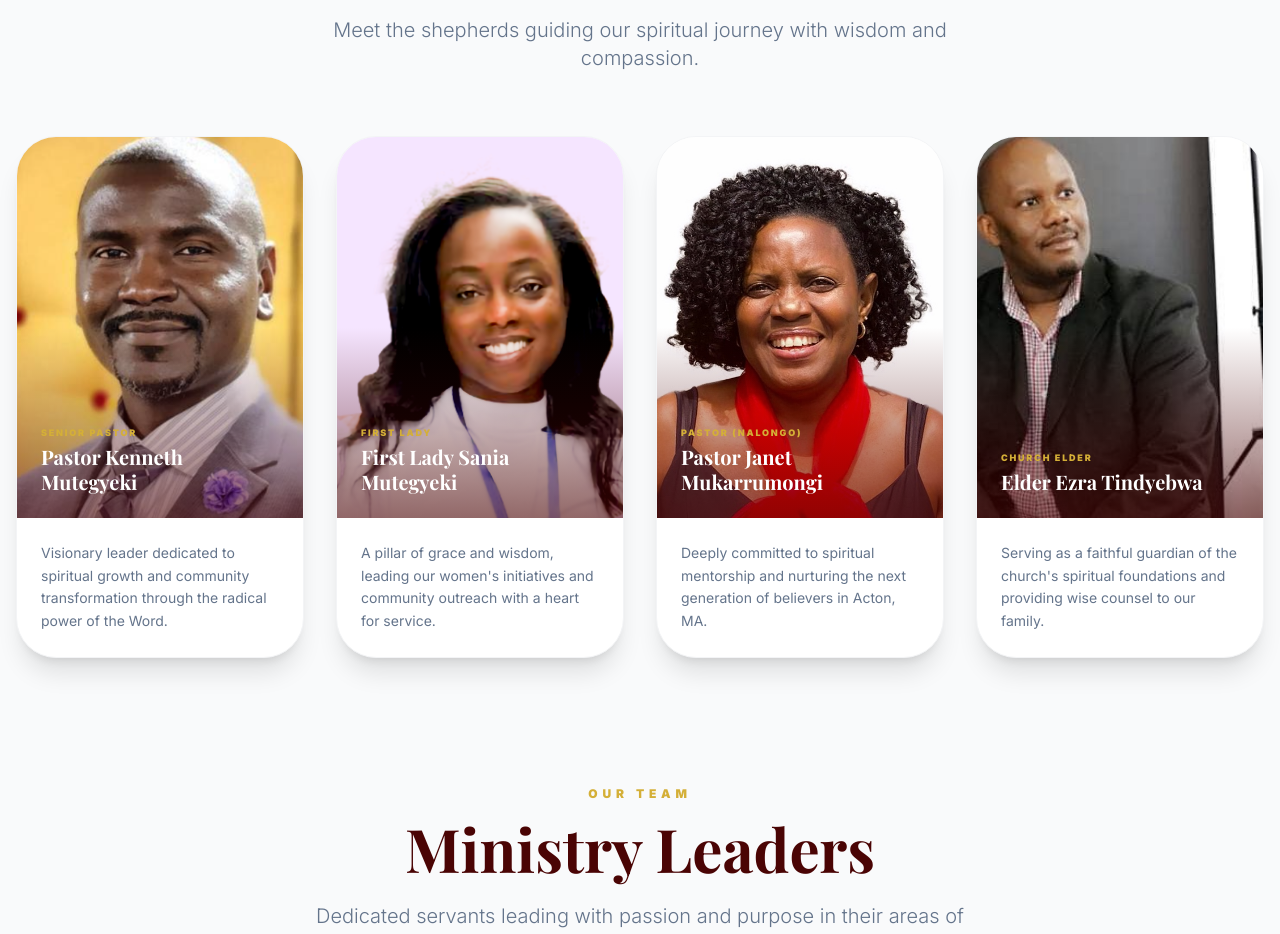
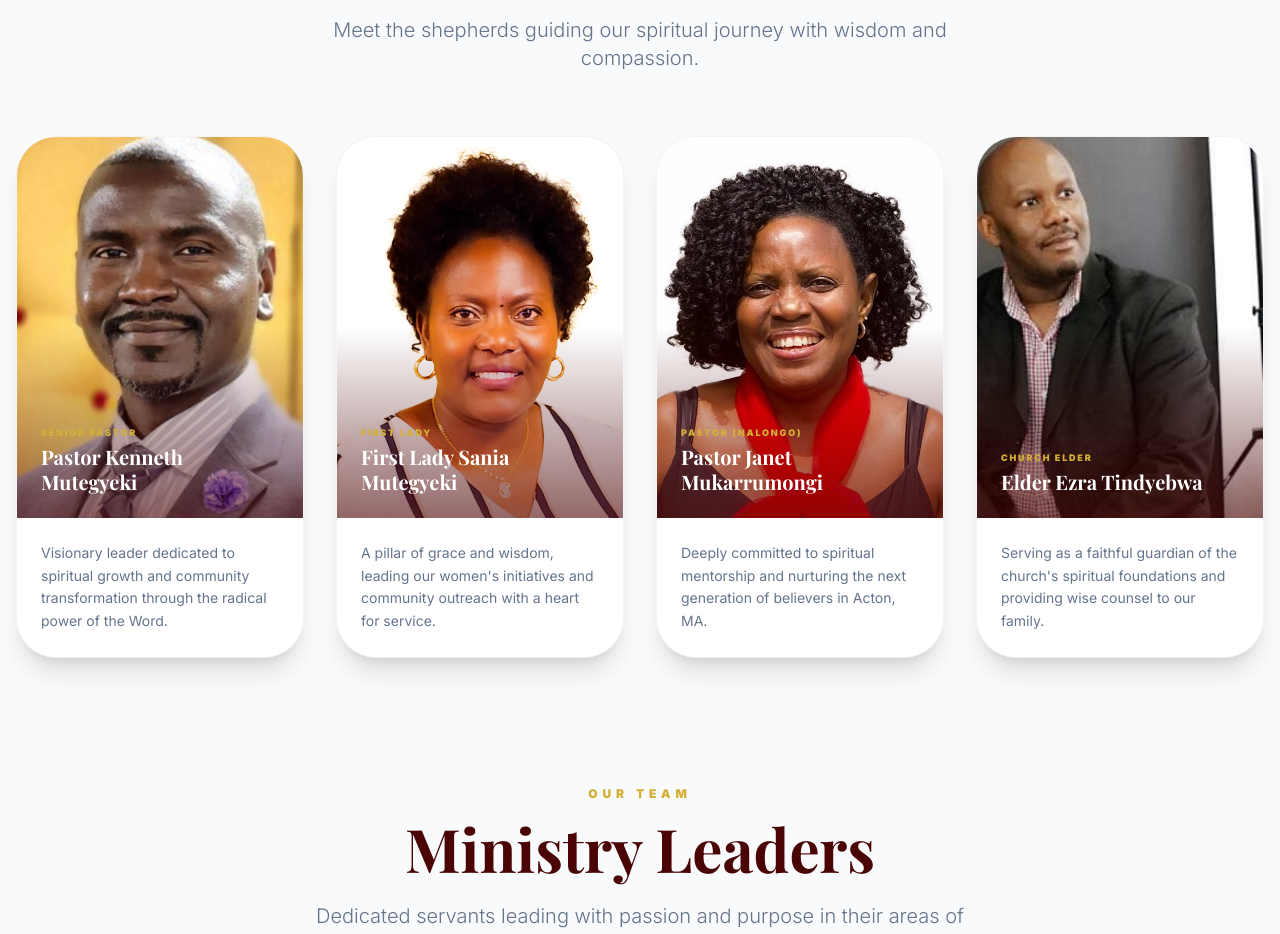
Before and after one commit to th3on7in3gam3r/awc-redesign, a React (Vite) app: page /ministries in a window 1280 px wide. Shown: the part 2162-3096 px from the top of the page. Built offline with nearby package versions, Linux system fonts and the light colour scheme; a web font is replaced by a local one.

Commit message:
Fix First Lady portrait to use the correct sania.png photo.
Co-authored-by: Cursor <cursoragent@cursor.com>

```diff
--- a/src/pages/public/Ministries.tsx
+++ b/src/pages/public/Ministries.tsx
@@ -21,7 +21,7 @@ const LEADER_TEAM: TeamMember[] = [
     name: "First Lady Sania Mutegyeki",
     role: "First Lady",
     bio: "A pillar of grace and wisdom, leading our women's initiatives and community outreach with a heart for service.",
-    imageUrl: "/images/leadership/first-lady-sania.jpg"
+    imageUrl: "/images/leadership/first-lady-sania.png"
   },
   {
     name: "Pastor Janet Mukarrumongi",
```
Also changed, not shown: public/images/leadership/first-lady-sania.jpg (deleted), public/images/leadership/first-lady-sania.png (added).
